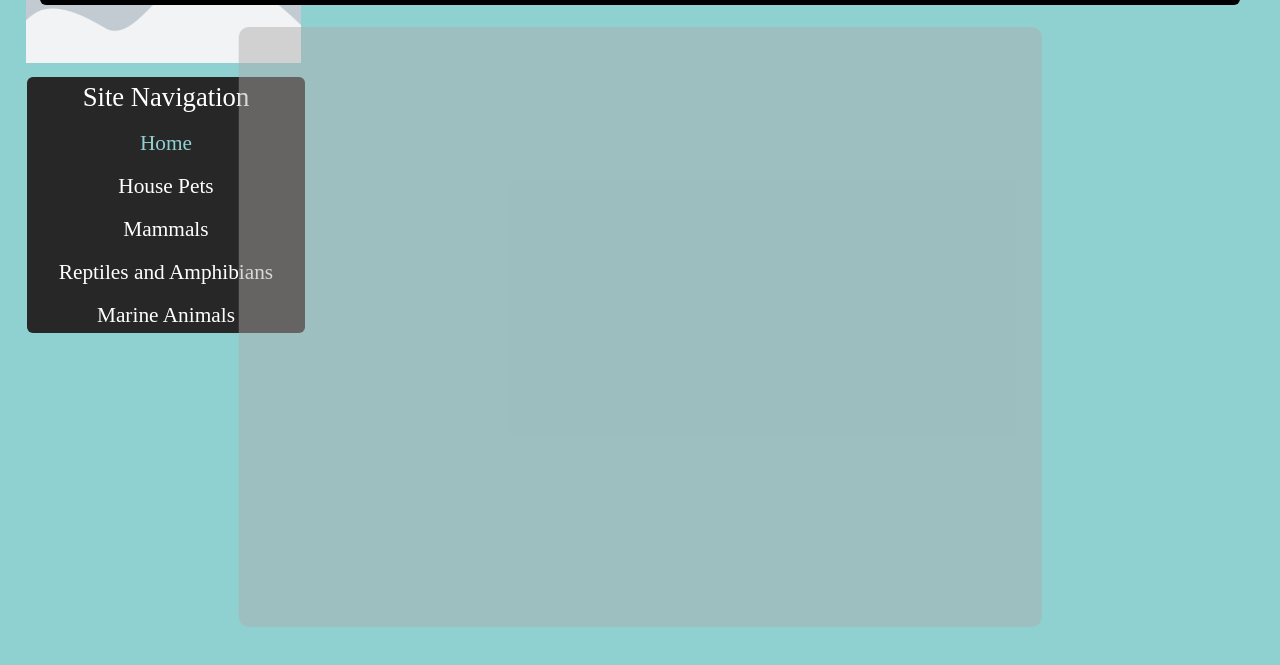
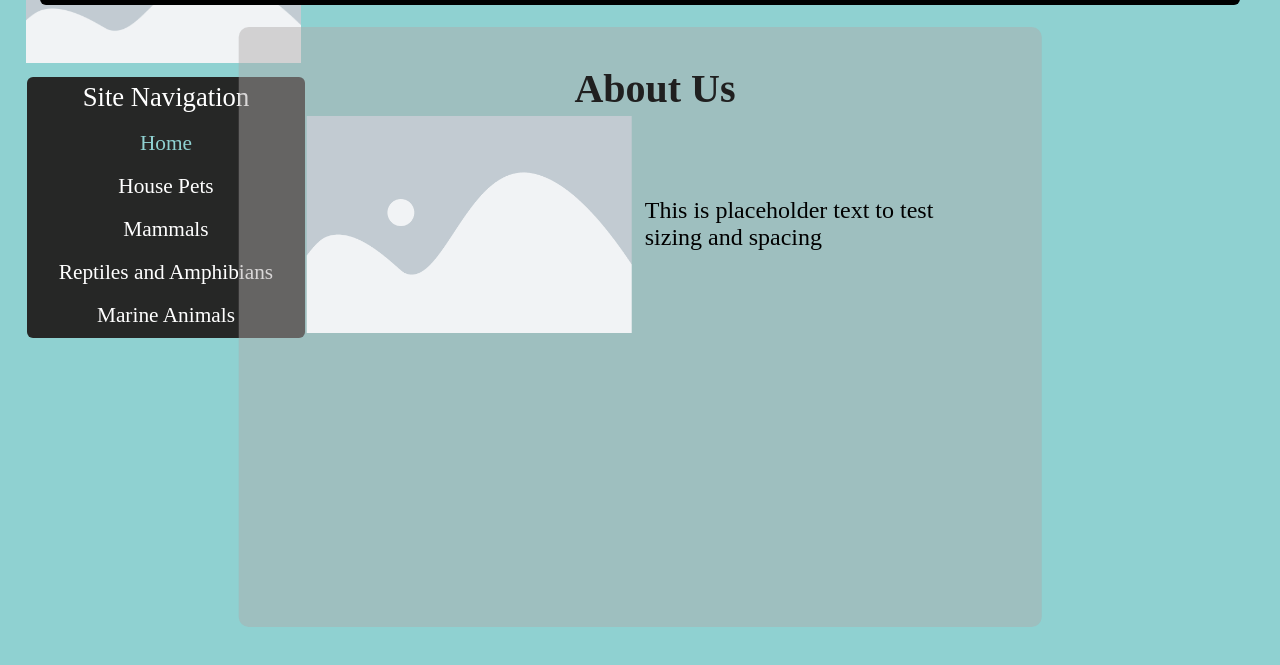
Before and after one commit to Cineka/ELSe-repo, a plain HTML site: page index.html in a window 1280 px wide. Shown: the part 73-738 px from the top of the page. Drawn offline with Linux system fonts and the light colour scheme.

Commit message:
formatting table
formatted image and content

```diff
--- a/index.html
+++ b/index.html
@@ -26,7 +26,15 @@
         </div>
         <br>
         <div id="content-box">
-
+            <table id="content-table">
+                <tr>
+                    <th colspan="2" id="content-header">About Us</th>
+                </tr>
+                <tr>
+                    <td><img src="images/placeholder.png" id="animal-image"></td>
+                    <td id="animal-ranking">This is placeholder text to test sizing and spacing</td>
+                </tr>
+            </table>
         </div>
     </body>
 </html>
--- a/scripts/CSS/style.css
+++ b/scripts/CSS/style.css
@@ -41,6 +41,7 @@ div#title{
     color: white;
     width: 268px;
     padding: 5px;
+    padding-bottom: 10px;
 }
 #current{
     display: block;
@@ -65,3 +66,21 @@ div#title{
     font-size: 16pt;
     background-color: gray;
 }
+#content-table{
+    padding: 35px;
+    margin-left: 30px;
+}
+#content-header{
+    font-size: 30pt;
+    color: rgb(32, 32, 32);
+}
+#animal-image{
+    width: 325px;
+    height: auto;
+}
+#animal-ranking{
+    font-size: 18pt;
+    padding: 10px;
+    float: top;
+    text-align: top;
+}
```
